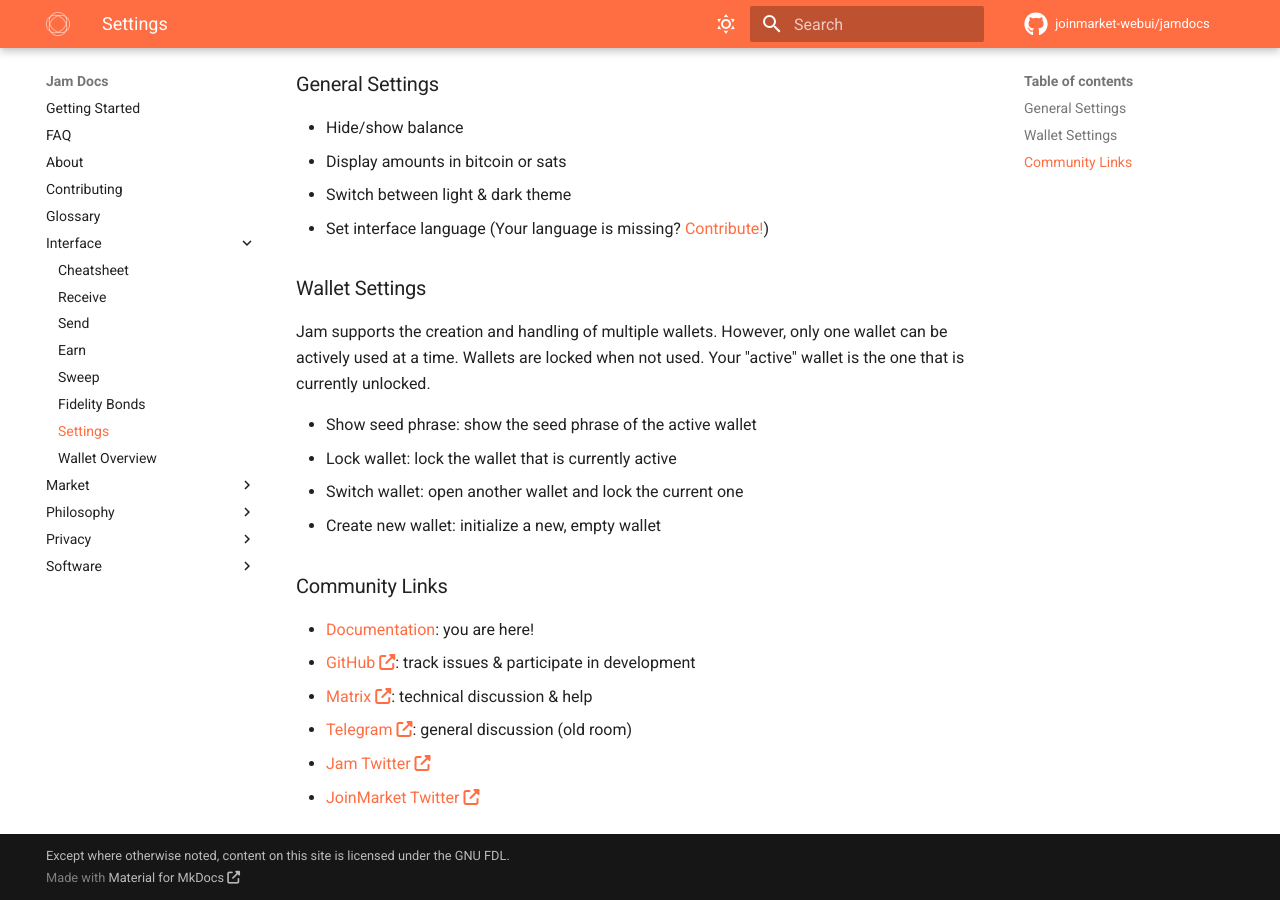
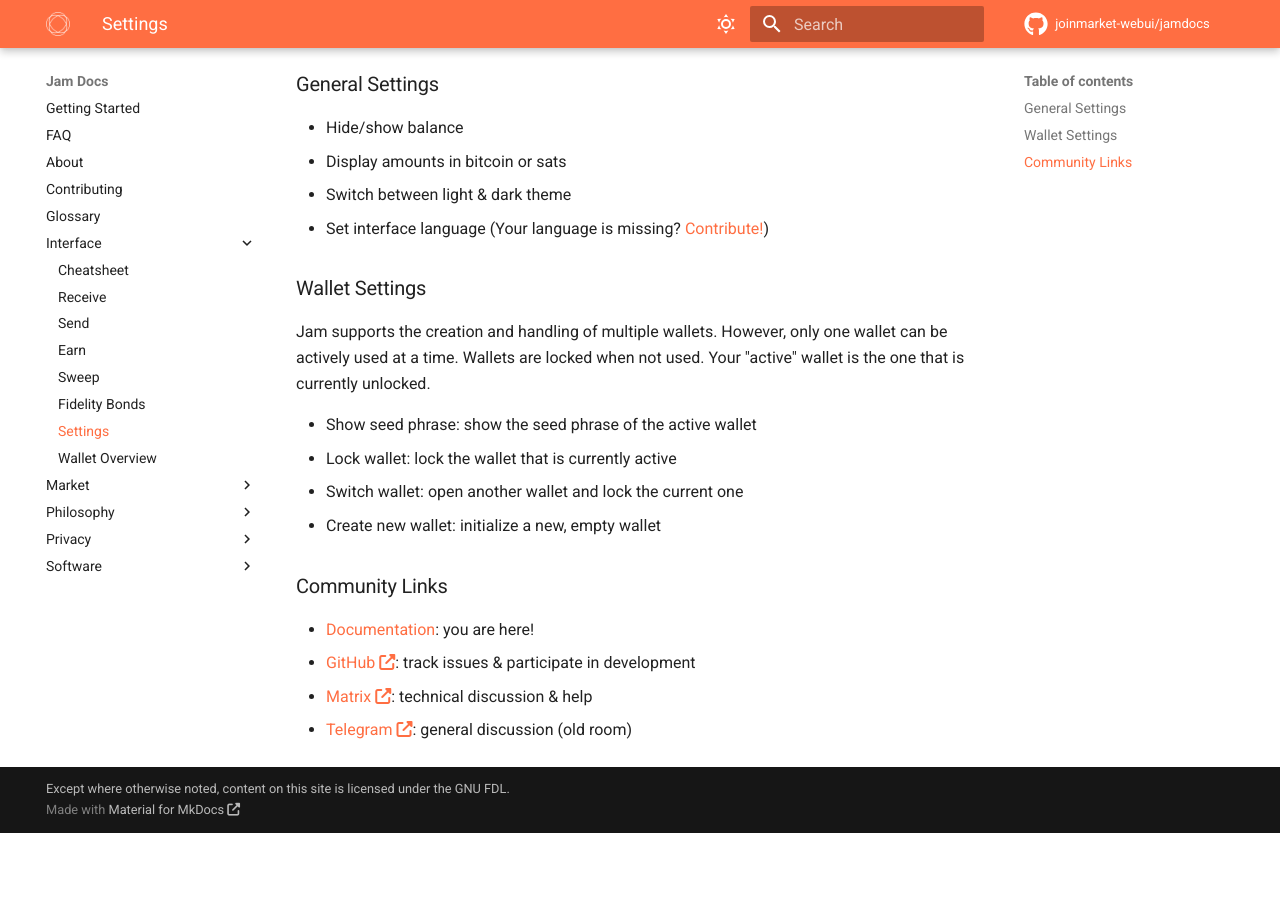
Before and after one commit to joinmarket-webui/jamdocs, an MkDocs documentation site: the page built from docs/interface/settings.md, in a window 1280 px wide and 900 px high, scrolled down 1109 px. Built offline with MkDocs 1.6.1 and Material for MkDocs 9.7.7, drawn with Linux system fonts in a browser that asks for light colours; nearby versions of some CDN libraries; comment, search, counter and statistics services are not loaded; after the commit the page ends 1942 px from its top, so only the background shows below that.

Commit message:
remove Twitter links (#61)
* remove Jam twitter link

* remove joinmarket twitter link

```diff
--- a/docs/interface/settings.md
+++ b/docs/interface/settings.md
@@ -32,5 +32,3 @@
 - [GitHub](https://github.com/joinmarket-webui/jam/): track issues & participate in development
 - [Matrix](https://matrix.to/#/%23jam:bitcoin.kyoto): technical discussion & help
 - [Telegram](https://t.me/JoinMarketWebUI): general discussion (old room)
-- [Jam Twitter](https://twitter.com/jamapporg)
-- [JoinMarket Twitter](https://twitter.com/joinmarket)
```
